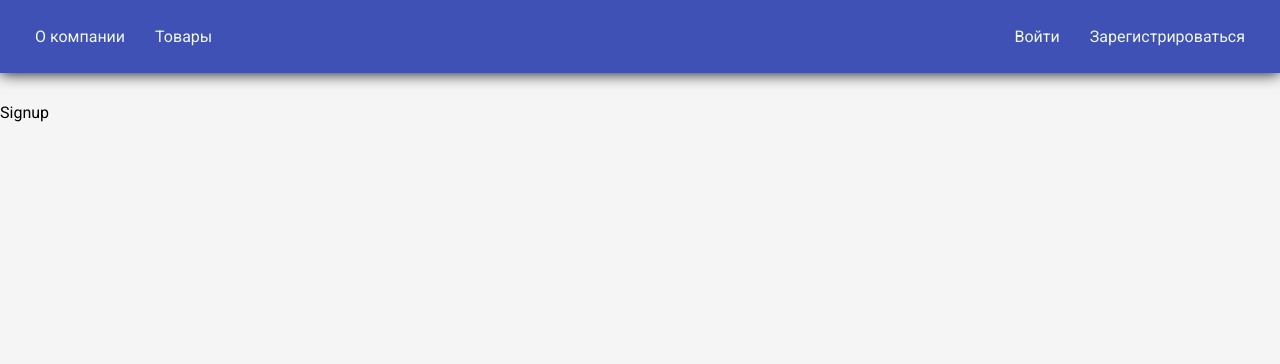
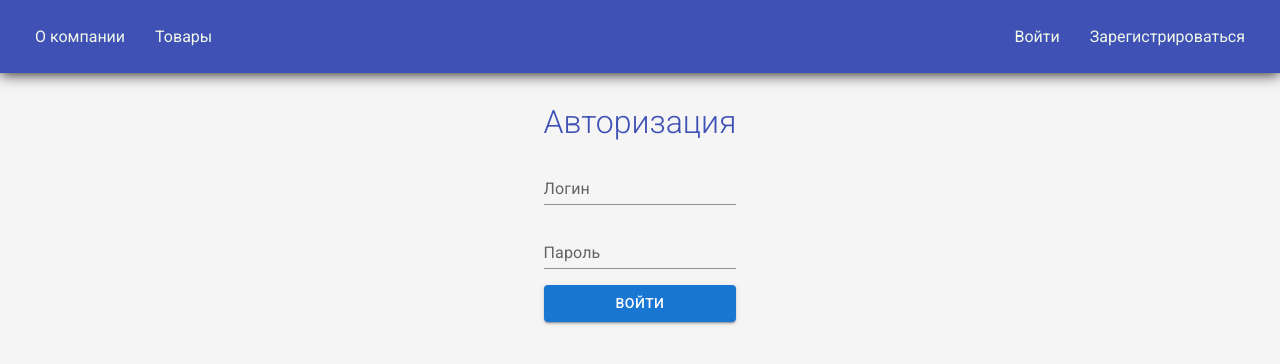
Before and after one commit to Async-Reaper/Zooshop-react, a React (Create React App) app: page /signup in a window 1280 px wide. Shown: the top 364 px of the page. Built offline with nearby package versions, Linux system fonts and the light colour scheme.

Commit message:
create signup form

```diff
--- /dev/null
+++ b/src/components/Forms/SignupForm.tsx
@@ -0,0 +1,63 @@
+import { LoadingButton } from '@mui/lab'
+import { Button, Stack, TextField } from '@mui/material'
+import React, { FC } from 'react'
+import { useInput } from '../../hooks/useInput'
+import { useTypedSelector } from '../../hooks/useTypedSelector'
+import { IUserLogin } from '../../models/IUserLogin'
+import H1 from '../UI/H1/H1'
+
+const SignupForm: FC = () => {
+    const login = useInput('', {isEmpty: true})
+    const password = useInput('', {isEmpty: true})
+
+    const { loading, error, errorText, loginStatus } = useTypedSelector(state => state.login)
+
+    const signupData: IUserLogin = {
+        name: login.value,
+        password: password.value
+    }
+
+    const fetchSignup = (e: React.FormEvent<HTMLFormElement>) => {
+        e.preventDefault()
+        login.onBlur()
+        password.onBlur()
+
+
+    }
+
+    return (
+        <form method='GET' onSubmit={(e) => fetchSignup(e)}>
+            <Stack spacing={2}>
+                <H1>Авторизация</H1>
+                <TextField
+                    disabled={loading}
+                    value={login.value}
+                    onChange={login.onChange}
+                    label="Логин"
+                    variant="standard"
+                />
+                { (login.isDirty && login.isEmpty) && <div>Поле пустое</div>}
+                <TextField
+                    disabled={loading}
+                    onChange={password.onChange}
+                    type='password'
+                    label="Пароль"
+                    variant="standard"
+                />
+                { (password.isDirty && password.isEmpty) && <div>Поле пустое</div>}
+                {
+                    loading ?
+                    <LoadingButton loading variant="outlined">
+                        Войти
+                    </LoadingButton> :
+                    <Button type='submit' variant="contained">Войти</Button>
+                }
+                {
+                    (error) && <div>{errorText}</div>
+                }
+            </Stack>
+        </form>
+    )
+}
+
+export default SignupForm
--- a/src/pages/Signup.tsx
+++ b/src/pages/Signup.tsx
@@ -1,8 +1,17 @@
+import styled from '@emotion/styled'
 import React, { FC } from 'react'
+import SignupForm from '../components/Forms/SignupForm'
+
+const SignupWrapper = styled('div')({
+  display: 'flex',
+  justifyContent: 'center',
+})
 
 const Signup: FC = () => {
   return (
-    <div>Signup</div>
+    <SignupWrapper>
+      <SignupForm />
+    </SignupWrapper>
   )
 }
 
```
